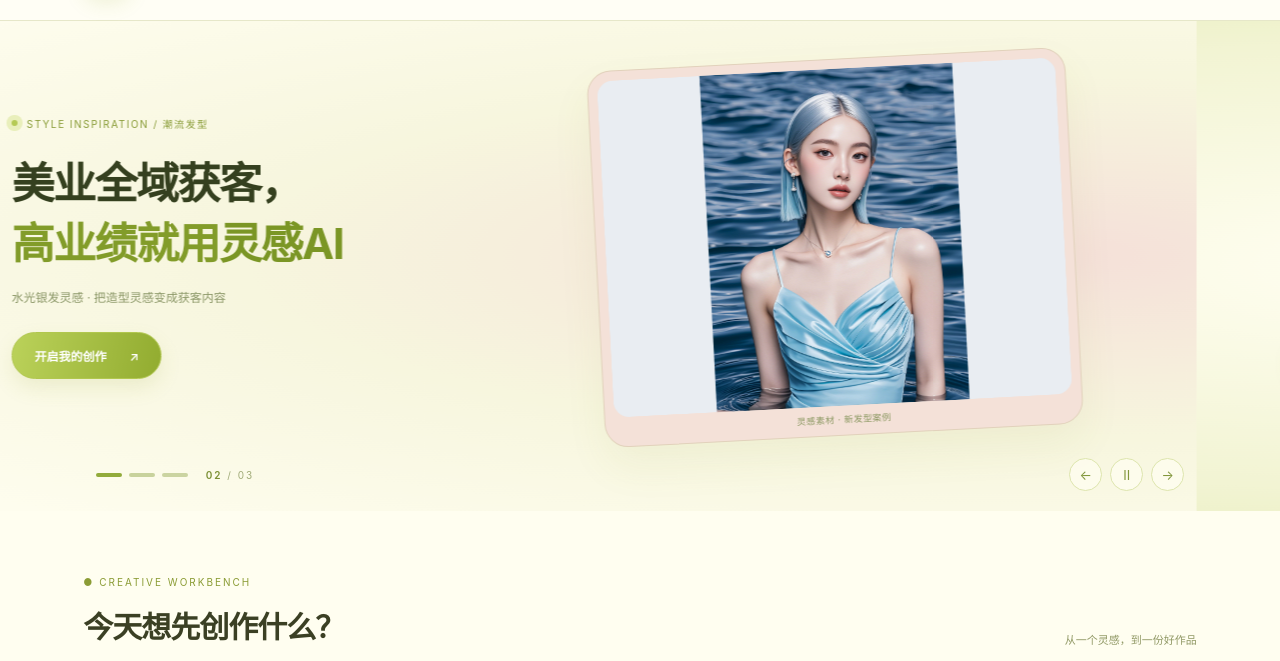
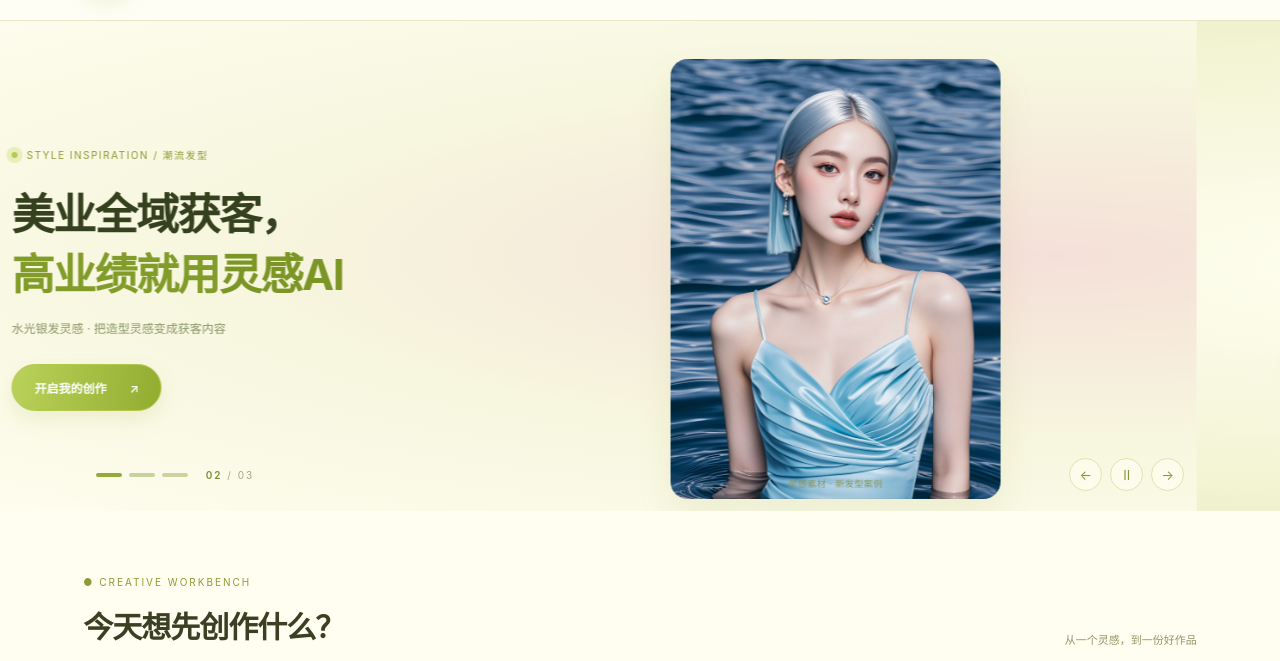
Before and after one commit to lisen1314/my-website, a plain HTML site: page index.html in a window 1280 px wide. Shown: the part 79-740 px from the top of the page. Drawn offline with Linux system fonts and the light colour scheme.

Commit message:
Use portrait image frames without white borders

```diff
--- a/hero-carousel.css
+++ b/hero-carousel.css
@@ -12,10 +12,10 @@
 #hero .hc-single img,#hero .hc-compare img{object-fit:contain;object-position:center;background:#e9edf2}
 .hc-visual figcaption{position:absolute;bottom:9px;left:8px;right:8px;text-align:center;background:#fffef0e6;color:#738236;border-radius:20px;padding:6px 4px;font-size:9px;letter-spacing:.5px}
 .hc-source{position:absolute;bottom:9px;left:10px;right:10px;text-align:center;font-size:9px;color:#8b9861;letter-spacing:.5px}
-.hc-single{transform:rotate(-3deg);margin:0 25px}.hc-slide-0 .hc-visual{background:#f4e1d8;border-color:#e2d2bc}.hc-slide-0{background:radial-gradient(ellipse at 88% 48%,#f5e0d9,#f7f6de 50%,#fffef0)}
+.hc-single{width:min(100%,330px);aspect-ratio:3/4;align-self:center;margin:0 auto;padding:0;border:0;background:transparent;box-shadow:none;transform:none;overflow:visible}.hc-single figure{width:100%;height:100%;border-radius:17px;background:transparent;box-shadow:0 18px 35px #8999331c}.hc-slide-0 .hc-visual{background:transparent;border-color:transparent}.hc-slide-0{background:radial-gradient(ellipse at 88% 48%,#f5e0d9,#f7f6de 50%,#fffef0)}
 .hc-controls{position:absolute;bottom:20px;left:7.5%;right:7.5%;display:flex;gap:18px;align-items:center;z-index:3}.hc-dots{display:flex;gap:7px;align-items:center}.hc-dots button{width:26px;height:28px;padding:0;background:transparent;position:relative}.hc-dots button:after{content:'';position:absolute;top:12px;left:0;right:0;height:4px;border-radius:5px;background:#cbd4a1;transition:background .25s}.hc-dots button[aria-pressed=true]:after{background:#8fa936}.hc-counter{font-size:10px;letter-spacing:2px;color:#a0ab78}.hc-counter b{color:#7b9035;font-weight:600}.hc-arrows{margin-left:auto;display:flex;gap:8px}.hc-arrows button{background:#fffef1b3;color:#82973c;border:1px solid #dce4ac;width:33px;height:33px;border-radius:50%;font-size:13px}.hc-announcement{position:absolute;left:-10000px;width:1px;height:1px;overflow:hidden}
 @media(min-width:1500px){#hero.hero-carousel{height:540px}.hc-copy h2{font-size:51px}.hc-slide{padding-top:45px}}
 @media(max-width:1100px){#hero.hero-carousel{height:450px}.hc-slide{padding:30px 5% 70px;gap:20px;grid-template-columns:1.05fr 1fr}.hc-copy h2{font-size:34px}.hc-controls{left:5%;right:5%}.hc-single{margin:0 10px}.hc-kicker{font-size:9px;letter-spacing:.6px}}
-@media(max-width:760px){#hero.hero-carousel{height:530px;min-height:0;padding:0;margin:0 -18px 38px}.hc-slide{grid-template-columns:1fr;grid-template-rows:auto minmax(0,1fr);gap:18px;padding:27px 24px 62px;align-items:stretch}.hc-copy h2{font-size:29px;line-height:1.4;margin:13px 0 8px;letter-spacing:-1px}.hc-copy h2 br{display:none}.hc-copy h2 em:before{content:'';display:block}.hc-copy p{font-size:10px}.hc-copy .hc-start{position:absolute;right:24px;top:115px;font-size:10px;padding:10px 13px;margin:0}.hc-start span{margin-left:9px}.hc-kicker{font-size:8px;letter-spacing:1px}.hc-visual{min-height:0;align-self:stretch;border-radius:17px;padding:7px 7px 25px;gap:7px;transform:none}.hc-single{margin:0 15px;transform:rotate(-2deg)}.hc-visual figure{border-radius:11px}.hc-source{font-size:8px;bottom:7px}#hero .hc-visual img{object-position:center 30%}.hc-controls{left:24px;right:24px;bottom:15px}.hc-arrows button{width:34px;height:34px}.hc-dots button{height:34px}.hc-dots button:after{top:15px}.hc-visual figcaption{font-size:8px;bottom:7px;padding:5px 2px}}
+@media(max-width:760px){#hero.hero-carousel{height:530px;min-height:0;padding:0;margin:0 -18px 38px}.hc-slide{grid-template-columns:1fr;grid-template-rows:auto minmax(0,1fr);gap:18px;padding:27px 24px 62px;align-items:stretch}.hc-copy h2{font-size:29px;line-height:1.4;margin:13px 0 8px;letter-spacing:-1px}.hc-copy h2 br{display:none}.hc-copy h2 em:before{content:'';display:block}.hc-copy p{font-size:10px}.hc-copy .hc-start{position:absolute;right:24px;top:115px;font-size:10px;padding:10px 13px;margin:0}.hc-start span{margin-left:9px}.hc-kicker{font-size:8px;letter-spacing:1px}.hc-visual{min-height:0;align-self:stretch;border-radius:17px;padding:7px 7px 25px;gap:7px;transform:none}.hc-single{width:min(78vw,330px);height:auto;aspect-ratio:3/4;margin:0 auto;padding:0;border:0;background:transparent;box-shadow:none}.hc-single figure{border-radius:13px}.hc-source{font-size:8px;bottom:7px}#hero .hc-visual img{object-position:center 30%}.hc-controls{left:24px;right:24px;bottom:15px}.hc-arrows button{width:34px;height:34px}.hc-dots button{height:34px}.hc-dots button:after{top:15px}.hc-visual figcaption{font-size:8px;bottom:7px;padding:5px 2px}}
 @media(max-width:380px){.hc-copy h2{font-size:26px}.hc-copy .hc-start{top:108px}.hc-copy p{font-size:9px}#hero.hero-carousel{height:500px}}
 @media(prefers-reduced-motion:reduce){.hc-track,.hc-dots button:after{transition:none}}
```
